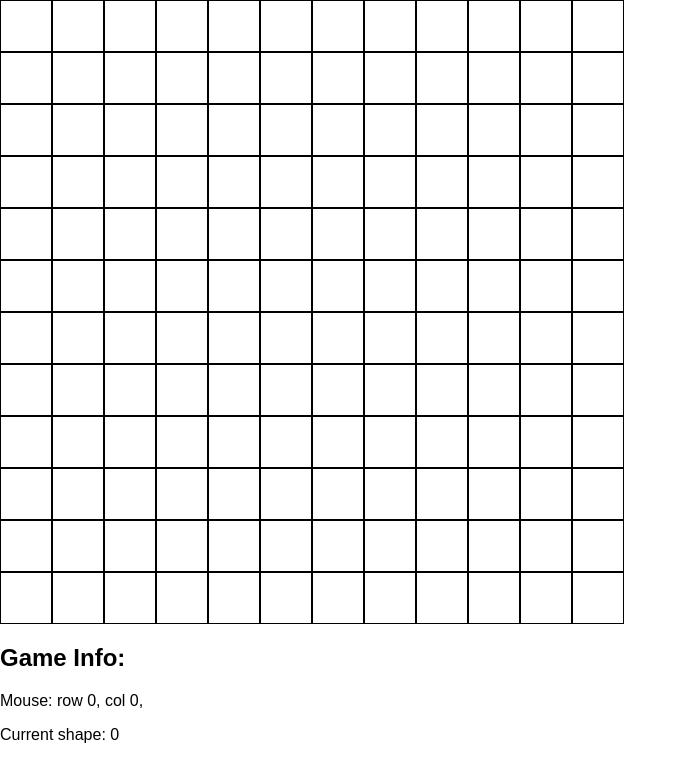
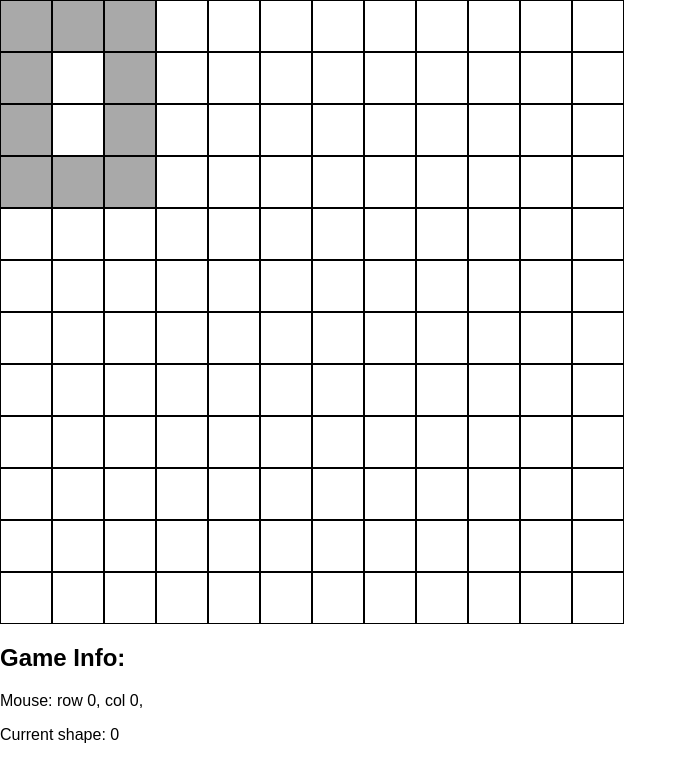
Before and after one commit to droberts-ada/nmbr-9, a React (Create React App) app: page / in a window 1280 px wide. Shown: the top 782 px of the page, without its empty margins (0-687 px from the left). Built offline with nearby package versions, Linux system fonts and the light colour scheme.

Commit message:
Draw the ghost shape!

```diff
--- a/src/App.js
+++ b/src/App.js
@@ -54,16 +54,53 @@ class App extends Component {
     });
   }
 
+  anchorShape(shape, mouse) {
+    // Idea: mouse points at (1, 1) on the shape, anchor points at (0, 0)
+    const anchor = {
+      row: mouse.row - 1,
+      col: mouse.col - 1,
+    };
+
+    if (anchor.row < 0) {
+      anchor.row = 0;
+    } else if (anchor.row + shape.footprint.rows > this.state.boardHeight) {
+      anchor.row = this.state.boardHeight - shape.footprint.rows;
+    }
+
+    if (anchor.col < 0) {
+      anchor.col = 0;
+    } else if (anchor.col + shape.footprint.cols > this.state.boardWidth) {
+      anchor.col = this.state.boardWidth - shape.footprint.cols;
+    }
+
+    return anchor;
+  }
+
   buildBoard() {
     // Fill in the default (empty) board state
-    const board = Array(this.state.boardHeight).fill(
-      Array(this.state.boardWidth).fill({
-        color: 'black',
-      })
-    );
+    const board = [];
+    for (let r = 0; r < this.state.boardHeight; r++) {
+      const row = [];
+      for (let c = 0; c < this.state.boardWidth; c++) {
+        row.push({
+          color: 'white',
+        });
+      }
+      board.push(row);
+    }
 
     // Draw the ghost of the current piece
-
+    if (this.state.mouse) {
+      const current = this.state.shapes.current;
+      const anchor = this.anchorShape(current, this.state.mouse);
+      for (let r = 0; r < current.footprint.rows; r++) {
+        for (let c = 0; c < current.footprint.cols; c++) {
+          if (current.squares[r][c]) {
+            board[anchor.row + r][anchor.col + c].color = current.color;
+          }
+        }
+      }
+    }
 
     return board;
   }
--- a/src/Board.js
+++ b/src/Board.js
@@ -2,7 +2,7 @@ import React, { Component } from 'react';
 
 const Square = function(props) {
   const inlineStyles = {
-    borderColor: props.color || 'black',
+    backgroundColor: props.color || 'black',
   };
   return (
     <div className="square"
```
